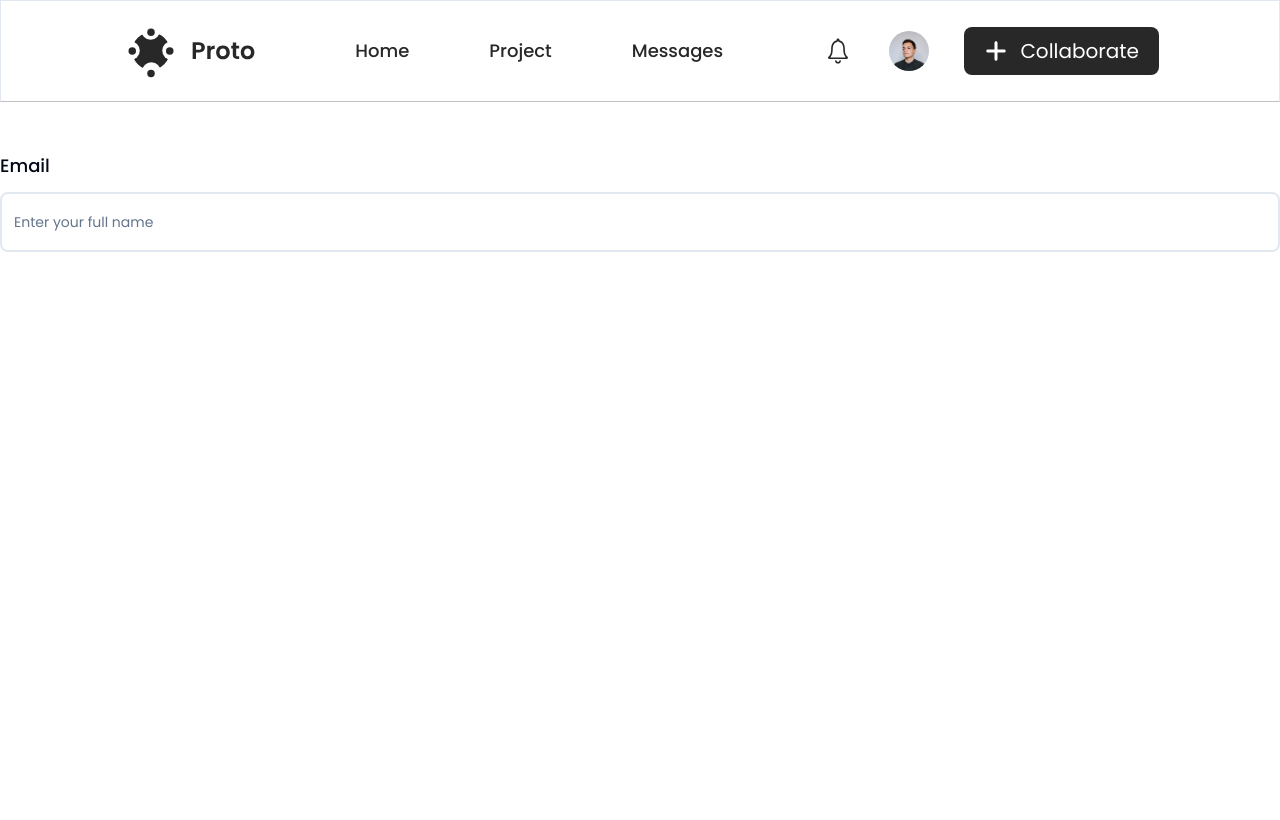
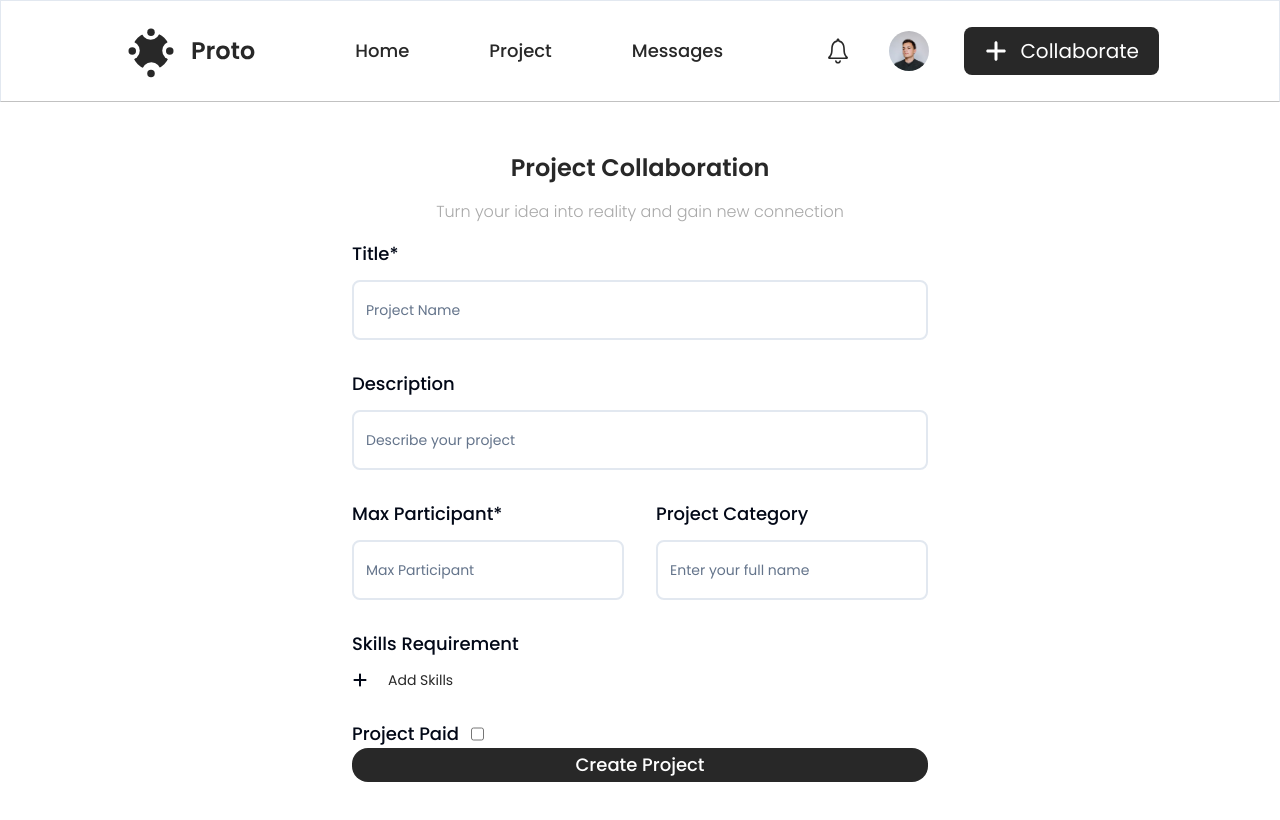
Before and after one commit to SyahranFD/proto, a Next.js app: page /project-collaborate in a window 1280 px wide. Built offline with nearby package versions, Linux system fonts and the light colour scheme.

Commit message:
feat: [FA] complete slicing project collaborate page

```diff
--- a/src/app/(page)/(features-pages)/project-collaborate/page.tsx
+++ b/src/app/(page)/(features-pages)/project-collaborate/page.tsx
@@ -1,14 +1,58 @@
 import {Input} from "@/app/components/ui/input";
 import React from "react";
+import { FaPlus } from "react-icons/fa6";
+
 
 
 export default function ProjectCollaboration() {
     return (
-        <div className="w-full h-[90vh] pt-[50px] flex flex-col">
-            <div className='w-full flex flex-col gap-3'>
-                <label className='font-medium text-lg'>Email</label>
-                <Input placeholder="Enter your full name" className='h-14 rounded-lg'/>
+        <div className="w-full h-[85vh] pt-[50px] flex flex-col items-center justify-between">
+            <div className="w-full flex flex-col items-center gap-4">
+                <h1 className="font-semibold text-2xl text-primary">Project Collaboration</h1>
+                <p className="font-light text-[#A9A9A9]">Turn your idea into reality and gain new connection</p>
+
+                <div className="w-[45%] flex flex-col gap-[30px] items-center">
+                    <div className='w-full flex flex-col gap-3'>
+                        <label className='font-medium text-lg'>Title*</label>
+                        <Input placeholder="Project Name" className='h-14 rounded-lg'/>
+                    </div>
+
+                    <div className='w-full flex flex-col gap-3'>
+                        <label className='font-medium text-lg'>Description</label>
+                        <Input placeholder="Describe your project" className='h-14 rounded-lg'/>
+                    </div>
+
+                    <div className="w-full flex gap-8">
+                        <div className='w-full flex flex-col gap-3'>
+                            <label className='font-medium text-lg'>Max Participant*</label>
+                            <Input placeholder="Max Participant" className='h-14 rounded-lg'/>
+                        </div>
+
+                        <div className='w-full flex flex-col gap-3'>
+                            <label className='font-medium text-lg'>Project Category</label>
+                            <Input placeholder="Enter your full name" className='h-14 rounded-lg'/>
+                        </div>
+                    </div>
+
+                    <div className='w-full flex flex-col gap-3'>
+                        <label className='font-medium text-lg'>Skills Requirement</label>
+                        <div className="flex items-center gap-5">
+                            <FaPlus/>
+
+                            <h3 className="text-primary text-sm">Add Skills</h3>
+                        </div>
+                    </div>
+                    <div className='w-full flex gap-3'>
+                        <h1 className="font-medium text-lg">Project Paid</h1>
+                        <input type="checkbox"/>
+                    </div>
+
+                </div>
             </div>
+
+            <button className="w-[45%] bg-primary rounded-2xl h-[60px]">
+                <h3 className="font-medium text-white text-lg">Create Project</h3>
+            </button>
         </div>
     )
 }
```
